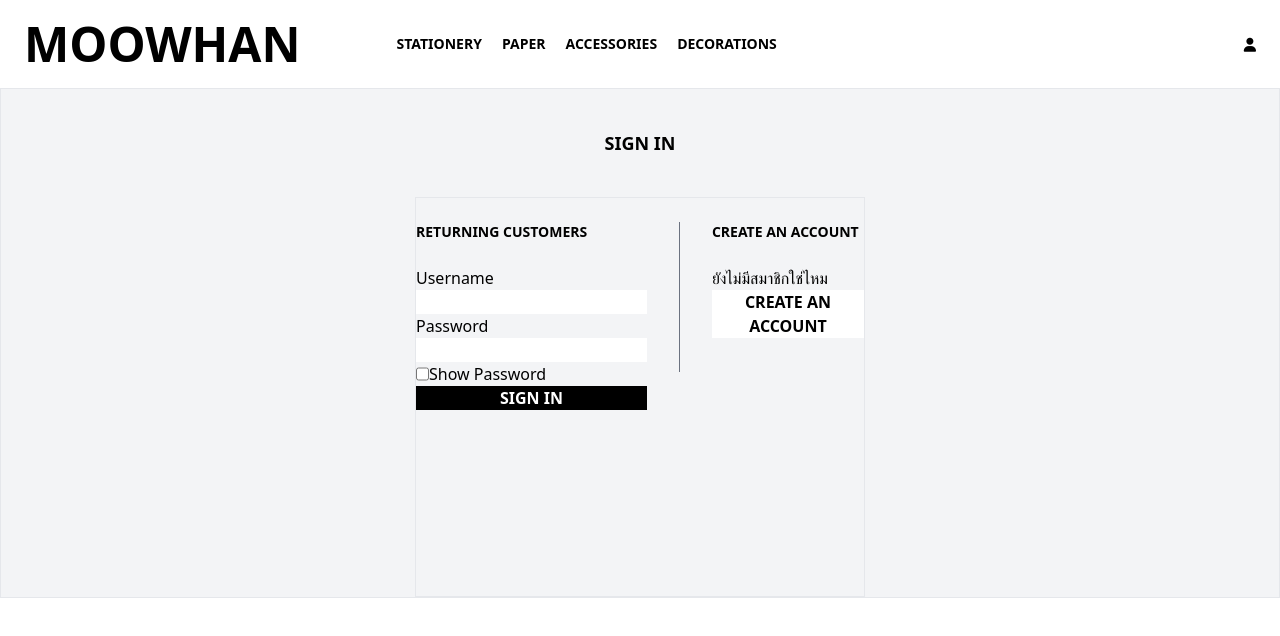
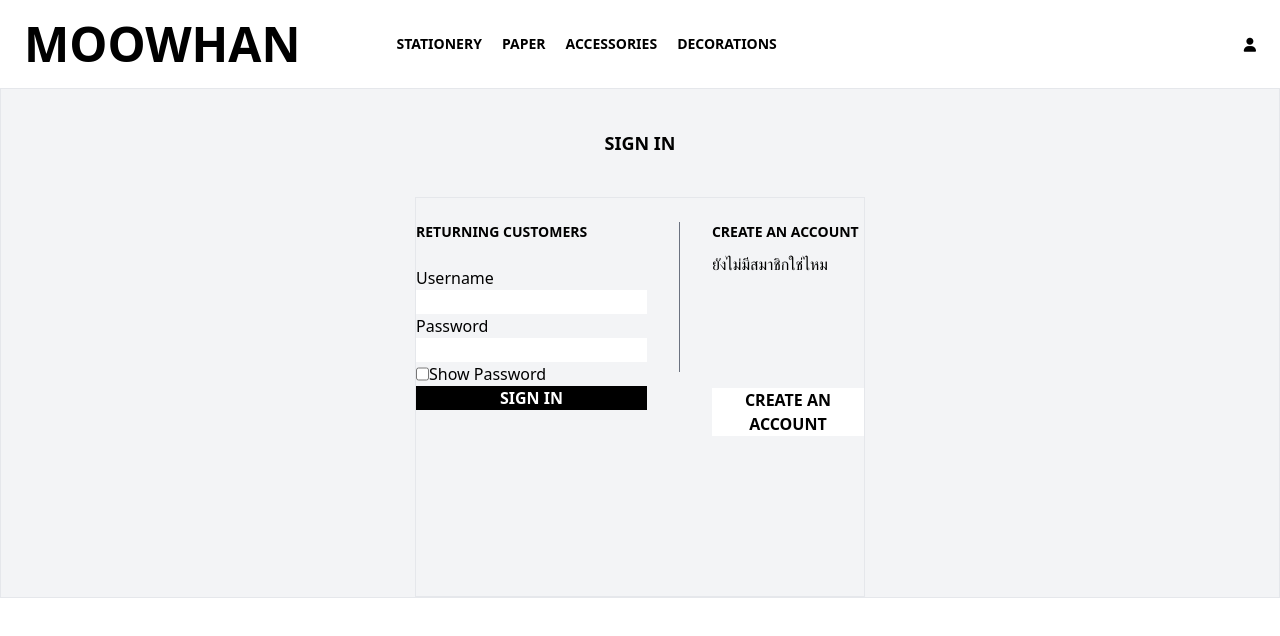
Before and after one commit to JastKherZ/Last-Moo-Waan, a Vue app in the folder Moo-Whann/: page /login in a window 1280 px wide. Shown: the top 636 px of the page. Built offline with nearby package versions, Linux system fonts and the light colour scheme.

Commit message:
update login page

```diff
--- a/Moo-Whann/src/views/login.vue
+++ b/Moo-Whann/src/views/login.vue
@@ -63,11 +63,11 @@
                 <div class="bg-gray-500 w-[1px] h-[150px]">
                 </div>
                 <div>
-                    <h1 class="font-bold text-sm pb-6">CREATE AN ACCOUNT</h1>
-                    <div class="flex flex-col">
-                        <label for="">ยังไม่มีสมาชิกใช่ไหม</label>
+                    <h1 class="font-bold text-sm pb-2.5">CREATE AN ACCOUNT</h1>
+                    <label for="">ยังไม่มีสมาชิกใช่ไหม</label>
+                    <div class="flex flex-col pt-28">
                         <button class="bg-white font-bold">
-                        <router-link to="/register">CREATE AN ACCOUNT</router-link>
+                            <router-link to="/register">CREATE AN ACCOUNT</router-link>
                         </button>
                     </div>
                 </div>
```
